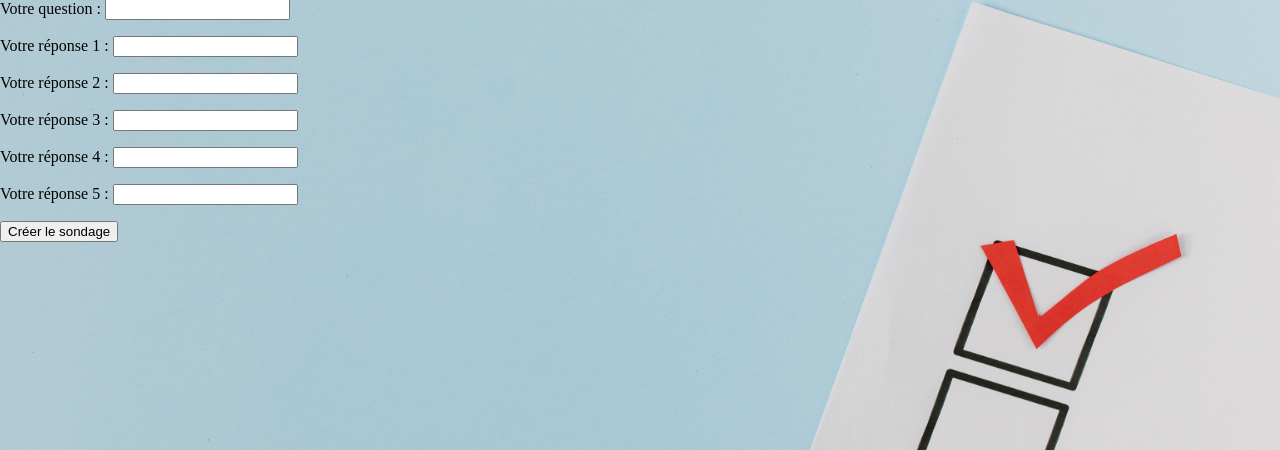
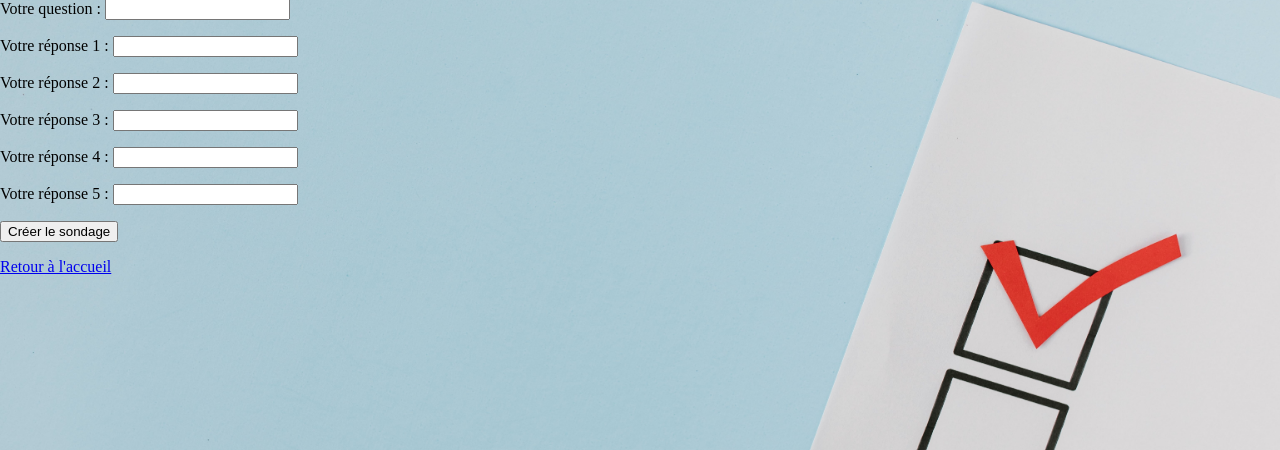
Before and after one commit to PinsolleP/MonSiteDjango, a Django app: page /polls/add/ in a window 1280 px wide. Shown: the part 152-602 px from the top of the page. Run offline with Django 5.2, Linux system fonts and the light colour scheme; the visitor is signed in with stand-in values (Sample User, id 1).

Commit message:
polls/templates/polls/name.html : Ajout d'un lien pour retour a l'acceuil et ajout gestion d'erreurs

```diff
--- a/djangotutorial/polls/templates/polls/name.html
+++ b/djangotutorial/polls/templates/polls/name.html
@@ -10,8 +10,11 @@ Ajouter un sondage
 
 <form method="post">
     {% csrf_token %}
+    {{ form.non_field_errors }}
     {{ form.as_p }}
     <button type="submit">Créer le sondage</button>
 </form>
-
+<p>
+    <a href="{% url 'polls:index' %}">Retour à l'accueil</a>
+</p>
 {% endblock %}
```
